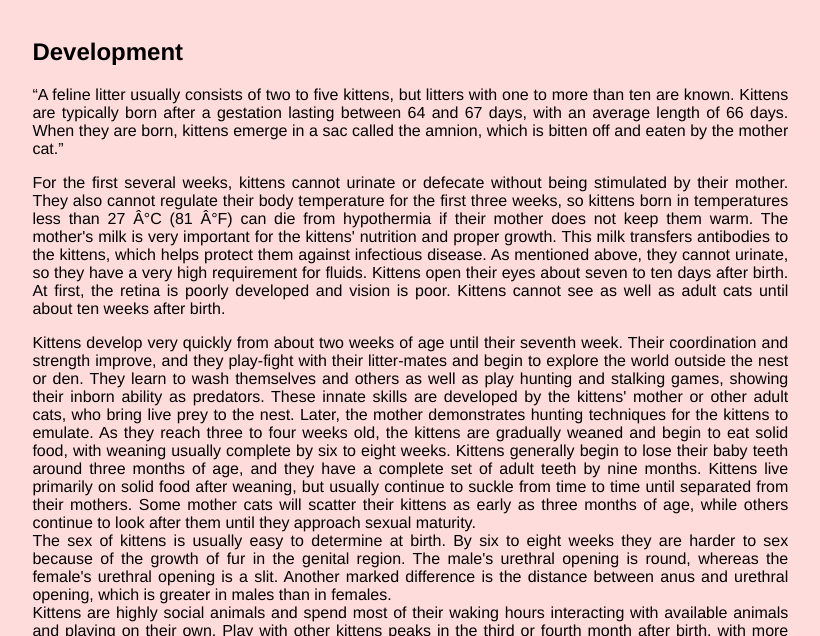
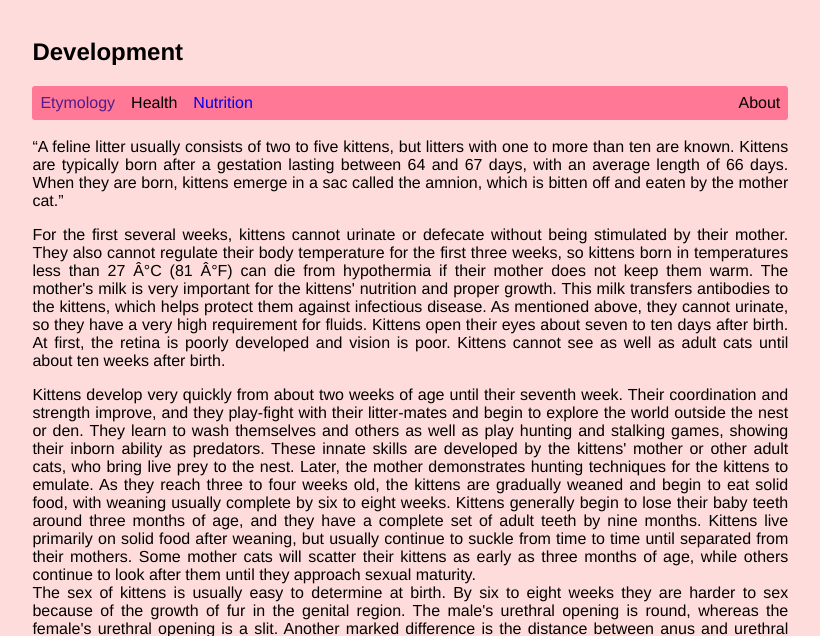
Before and after one commit to alequerenghi/alequerenghi.github.io, a plain HTML site: page development.html in a window 1280 px wide. Shown: the top 636 px of the page, without its empty margins (81-901 px from the left). Drawn offline with Linux system fonts and the light colour scheme.

Commit message:
Update development.html

```diff
--- a/development.html
+++ b/development.html
@@ -9,7 +9,12 @@
 <h2>
 	Development
 </h2>
-
+<ul class="nav">
+	<li><a class="navigation" href="">Etymology</a></li>
+	<li><a>Health</a></li>
+	<li><a href="development.html">Nutrition</a></li>
+	<li style="float:right"><a>About</a></li>
+</ul><br>
 <q>A feline litter usually consists of two to five kittens, but litters with one to more than ten are known. Kittens are typically born after a gestation lasting between 64 and 67 days, with an average length of 66 days. When they are born, kittens emerge in a sac called the amnion, which is bitten off and eaten by the mother cat.</q>
 <br>
 
```
